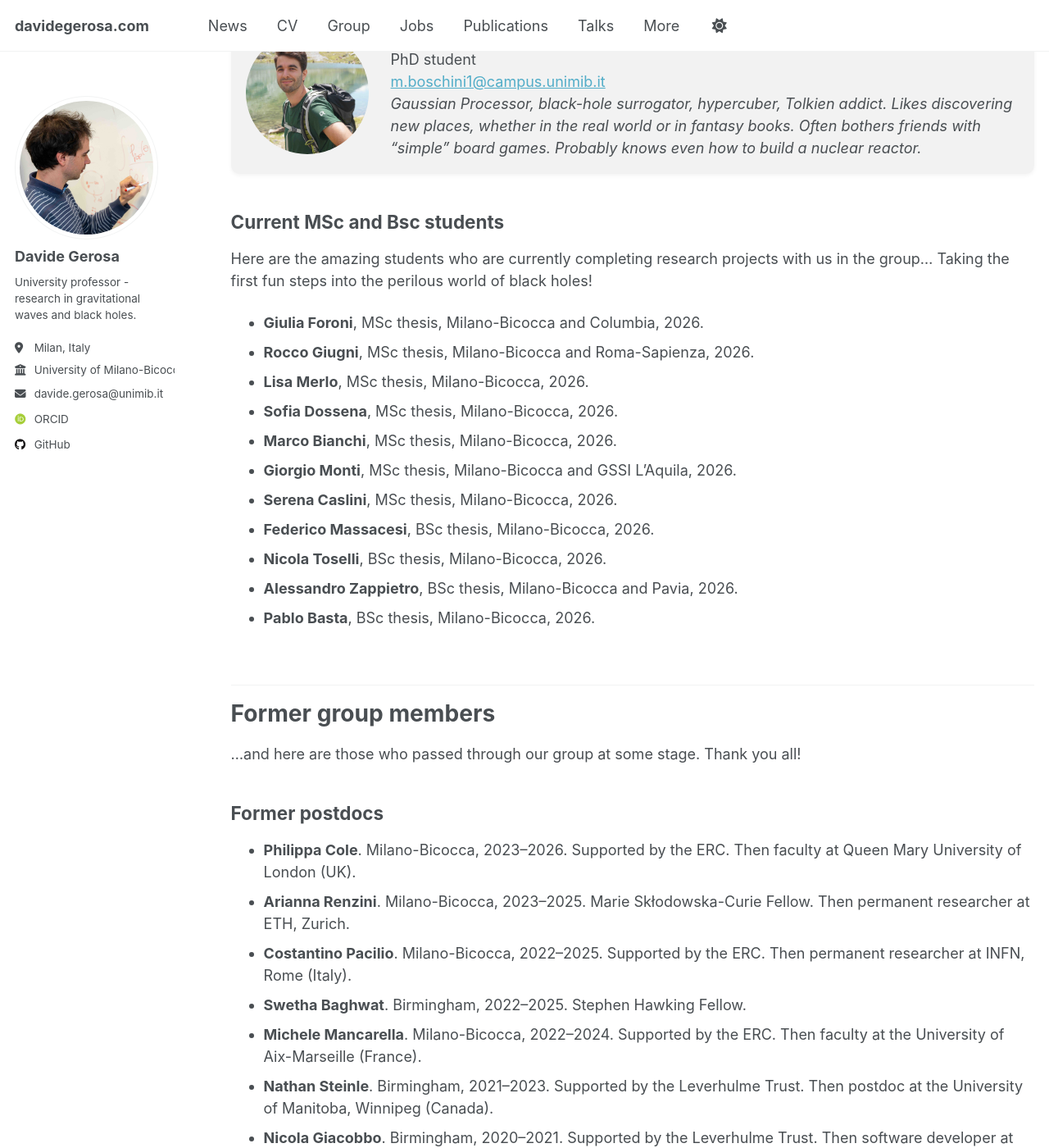
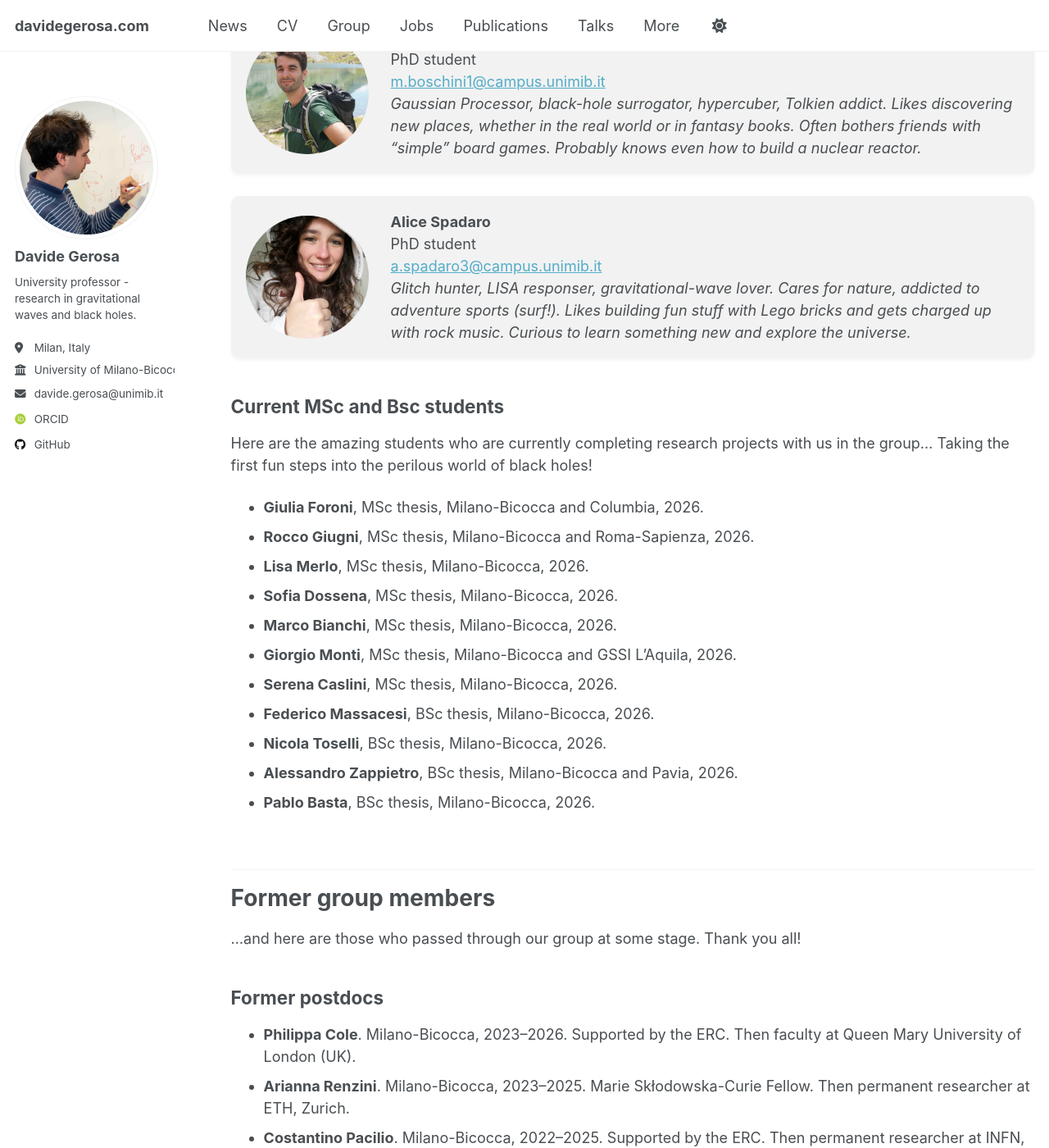
Before and after one commit to dgerosa/website, a Jekyll site: the page built from _pages/group.md, in a window 1280 px wide and 1400 px high, scrolled down 2708 px. Shown: the whole window at 82% size. Built offline with Jekyll 4.4.1, drawn with Linux system fonts in a browser that asks for light colours; some web fonts are replaced; some of the changed text lies outside the part shown.

Commit message:
Website update from workflow

```diff
--- a/_pages/_group.md
+++ b/_pages/_group.md
@@ -110,6 +110,15 @@ Here are the amazing people in my group. Come visit and chat science with us! If
     <em>Gaussian Processor, black-hole surrogator, hypercuber, Tolkien addict. Likes discovering new places, whether in the real world or in fantasy books. Often bothers friends with “simple” board games. Probably knows even how to build a nuclear reactor.</em>
   </div>
 </div>
+<div class="person">
+  <img src="{{ '/images/alice-spadaro.jpg' | relative_url }}" alt="Alice Spadaro" class="person-photo">
+  <div class="person-text">
+    <strong>Alice Spadaro</strong><br>
+    PhD student<br>
+<a href="mailto:a.spadaro3@campus.unimib.it">a.spadaro3@campus.unimib.it</a><br>
+    <em>Glitch hunter, LISA responser, gravitational-wave lover. Cares for nature, addicted to adventure sports (surf!). Likes building fun stuff with Lego bricks and gets charged up with rock music. Curious to learn something new and explore the universe.</em>
+  </div>
+</div>
 </div>
 ## Current MSc and Bsc students
 Here are the amazing students who are currently completing research projects with us in the group… Taking the first fun steps into the perilous world of black holes!
```
Also changed, not shown: other parts of _pages/_group.md (+1 -2 lines), _pages/_citations.md (+1 -1 lines), _pages/_publications.md (+1 -1 lines), _pages/_talks.md (+1 -1 lines).
